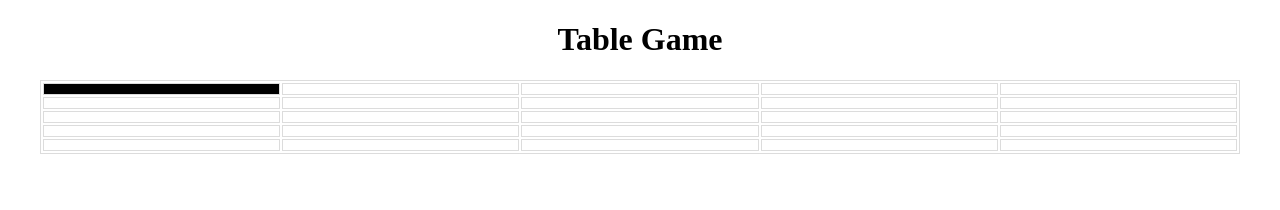
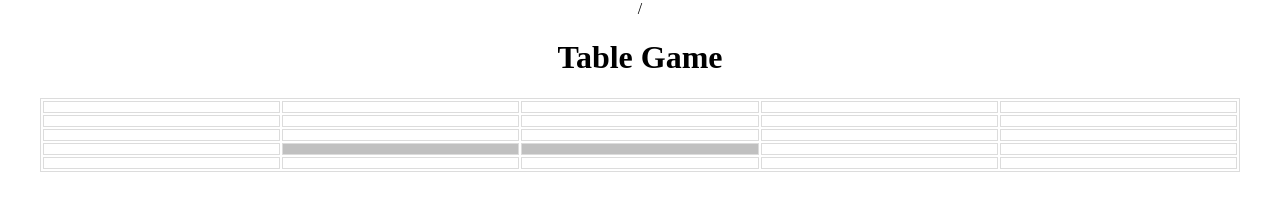
Before and after one commit to leonardoEugenio/table-game, a plain HTML site: page index.html in a window 1280 px wide. Both pictures are taken after typing "5", "5" into the empty fields and a click on the button "Gerar". Drawn offline with nearby package versions, Linux system fonts and the light colour scheme.

Commit message:
add itens and get item

```diff
--- a/index.html
+++ b/index.html
@@ -9,6 +9,8 @@
     <script src="src/generator_map.js"></script>
     <!-- game -->
     <script src="src/game.js"></script>
+    <!-- itens -->
+    <script src="src/itens.js"></script>/
     <!-- jquery -->
     <script src="https://ajax.googleapis.com/ajax/libs/jquery/3.4.1/jquery.min.js"></script>
     <!-- css local -->
--- a/src/game.js
+++ b/src/game.js
@@ -8,13 +8,11 @@ var estava = '';
 function move() {
     estava = andar_pra;
     // converte a posiçao em uma informção que mostra a localização do player
-    if (posicao.y > total_coluna || posicao.x > total_linha || (posicao.y || posicao.x) < 1) {
-        andar_pra = estava
-    }
     andar_pra = posicao.y + '-' + posicao.x
     $(table).find('th#' + andar_pra + '').addClass("player");
-    $(table).find('th#' + estava + '').removeClass("pladdddddddyer");
-
+    $(table).find('th#' + estava + '').removeClass("player");
+    // pegar o item
+    getItem()
 }
 
 function keypush() {
--- a/src/generator_map.js
+++ b/src/generator_map.js
@@ -35,7 +35,7 @@ function gerar() {
             construtor + '</tr>'
         }
         $('#table').append(construtor);
-        move();
+        spawn_itens();
     }else{
         $('#mensagem').append(mensagem);
         mensagem = '';
--- /dev/null
+++ b/src/itens.js
@@ -0,0 +1,49 @@
+// cordenadas de todo os itens
+var locIten = {
+    'loc': {},
+    'info':{},
+}
+
+weapons = {
+    item :{
+        'locaition' :{
+            'y':0,
+            'x':0
+        },
+        'range': 1,
+        // quantidade do item
+        'qtd': 2,
+        'nome': 'Knife',
+    }
+};
+// espawna os intens
+function spawn_itens() {
+    for (i = 0; i < weapons.item.qtd; i++) {
+
+        weapons.item.locaition.y = Math.floor( Math.random() * (total_coluna - 1)) + 1;
+        weapons.item.locaition.x = Math.floor( Math.random() * (total_coluna - 1)) + 1;
+
+        var item_location = weapons.item.locaition.y + '-' + weapons.item.locaition.x;
+
+        locIten['loc'] += '/' + item_location ;
+
+        $(table).find('th#' + item_location + '').addClass("Knife");
+
+        locIten.info = {
+            'nome': weapons.item.nome,
+            'raange' : weapons.item.range
+        }
+
+
+    }
+    locIten.loc = locIten.loc.split("/")
+}
+function getItem() {
+    for (let i = 0; i < locIten.loc.length; i++) {
+
+        if (locIten.loc[i] == andar_pra) {
+            $(table).find('th#' + andar_pra + '').removeClass("Knife");
+        }
+
+    }
+}
--- a/style.css
+++ b/style.css
@@ -33,6 +33,8 @@ button{
     color: lime;
 }
 .player{
-    color: blue;
     background-color: black;
 }
+.Knife {
+    background-color: silver;
+}
```
